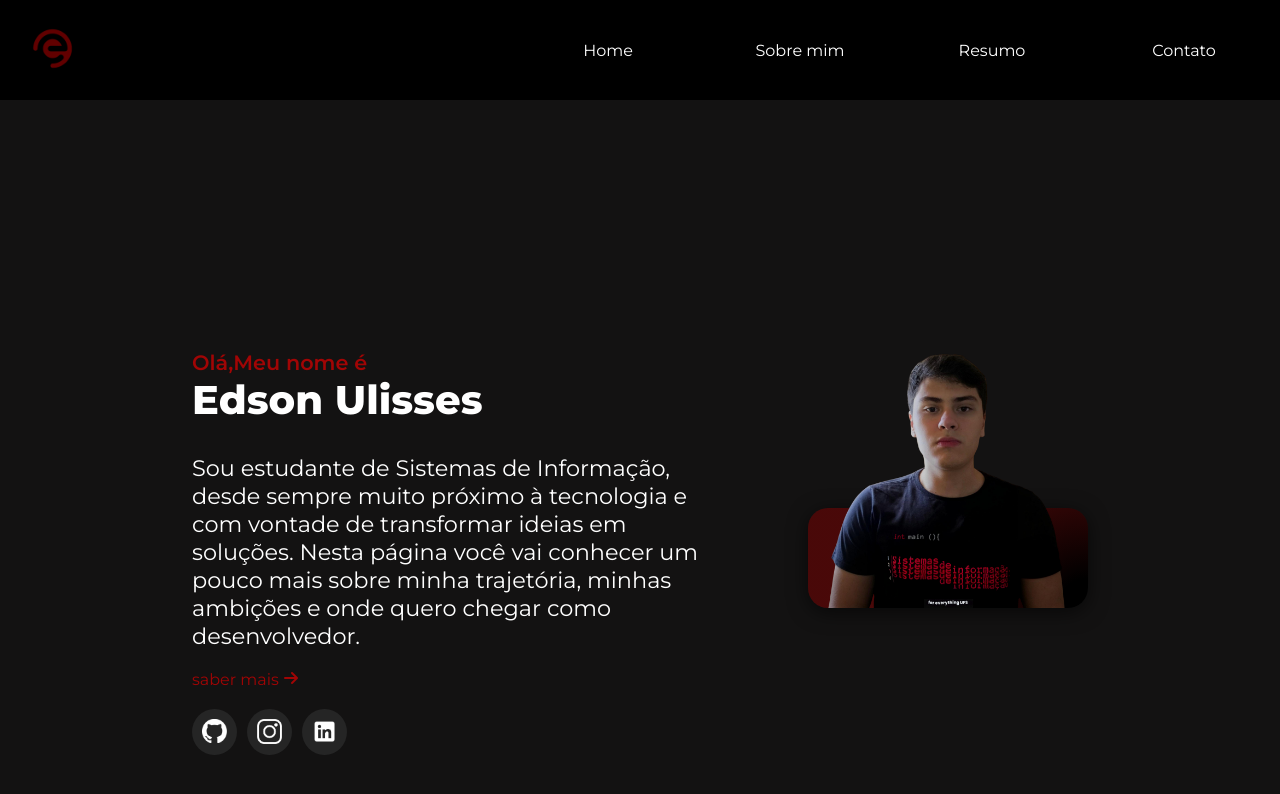
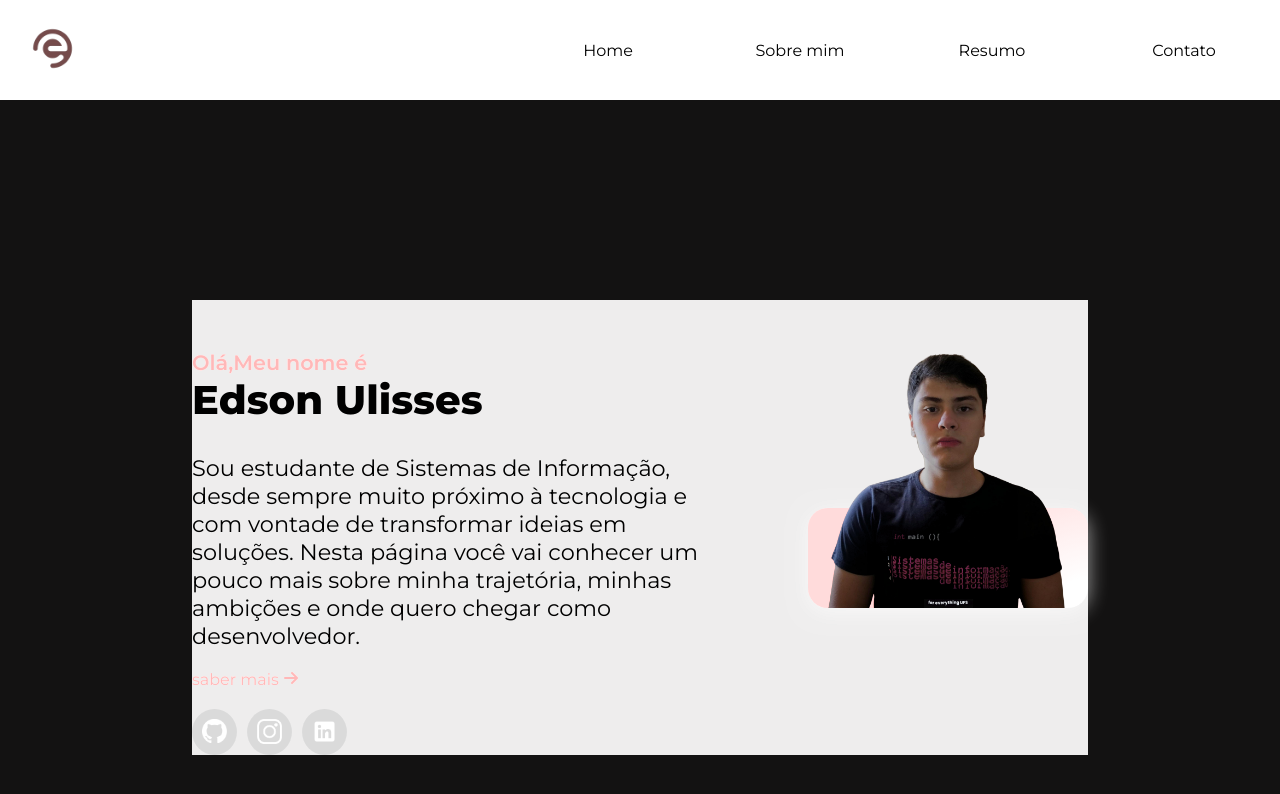
Before and after one commit to edson66/portfolio-pessoal, a plain HTML site: page index.html in a window 1280 px wide. Drawn offline with Linux system fonts and the dark colour scheme.

Commit message:
Add files via upload

```diff
--- a/styles/style.css
+++ b/styles/style.css
@@ -30,3 +30,16 @@ body{
 
     --fonte-textos:"Montserrat", sans-serif;
 }
+
+
+@media (prefers-color-scheme: dark) {
+  body {
+    filter: invert(1) hue-rotate(180deg);
+  }
+
+  body img,
+  body video,
+  body iframe {
+    filter: invert(1) hue-rotate(180deg);
+  }
+}
```
